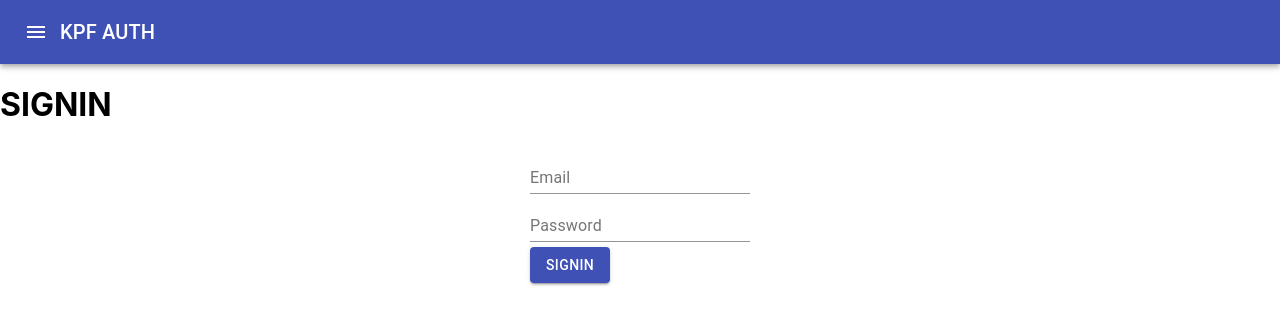
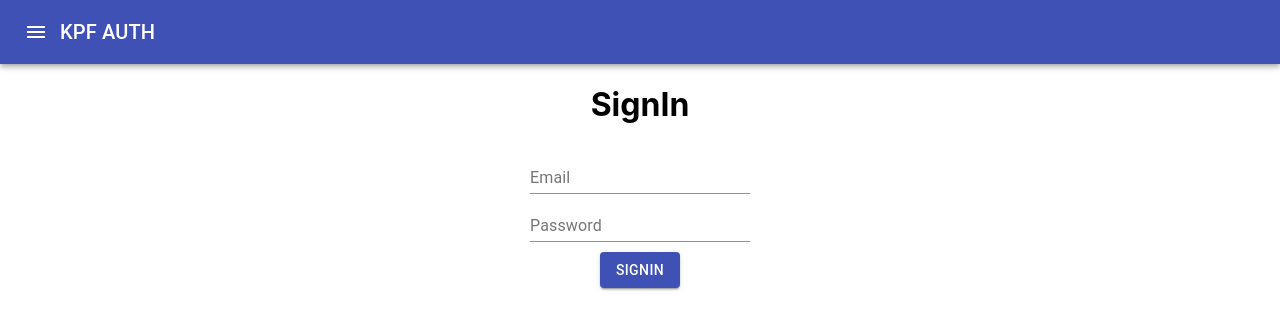
Before and after one commit to katsuya-yamaguchi/kpf-authenticate, a React (Create React App) app in the folder front/: page /signin in a window 1280 px wide. Shown: the top 330 px of the page. Built offline with nearby package versions, Linux system fonts and the light colour scheme.

Commit message:
見た目を微修正。

```diff
--- a/front/src/components/SignIn.tsx
+++ b/front/src/components/SignIn.tsx
@@ -16,7 +16,8 @@ const useStyles = makeStyles((theme: Theme) =>
       justifyContent: 'center'
     },
     button: {
-      margin: '5px 0 0 0'
+      margin: '10px auto',
+      display: 'block'
     }
   })
 )
@@ -24,7 +25,6 @@ const useStyles = makeStyles((theme: Theme) =>
 const SignIn: React.FC = props => {
   const dispatch = useDispatch()
   const isLoading = useSelector((state: RootState) => state.auth.isLoading)
-  const location = useLocation()
 
   const classes = useStyles()
 
@@ -37,12 +37,10 @@ const SignIn: React.FC = props => {
     dispatch(thunkLogin(user))
   }
 
-  const currentPath: String = location.pathname.slice(1)
-
   return (
     <div>
-      <div>
-        <h1>{currentPath.toUpperCase()}</h1>
+      <div className={classes.root}>
+        <h1>SignIn</h1>
       </div>
       <div className={classes.root}>
         <form onSubmit={handleSubmit}>
```
Lines whose indentation alone changed are shown as unchanged.
